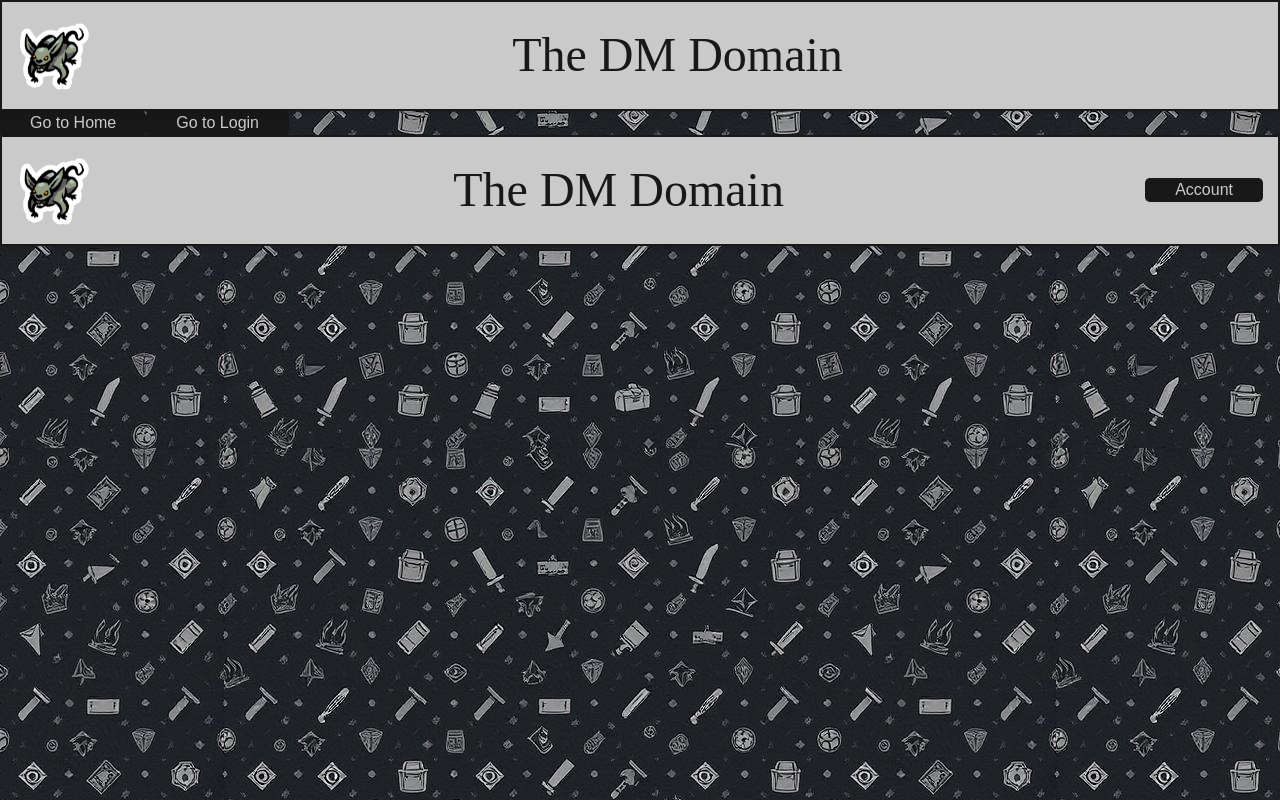
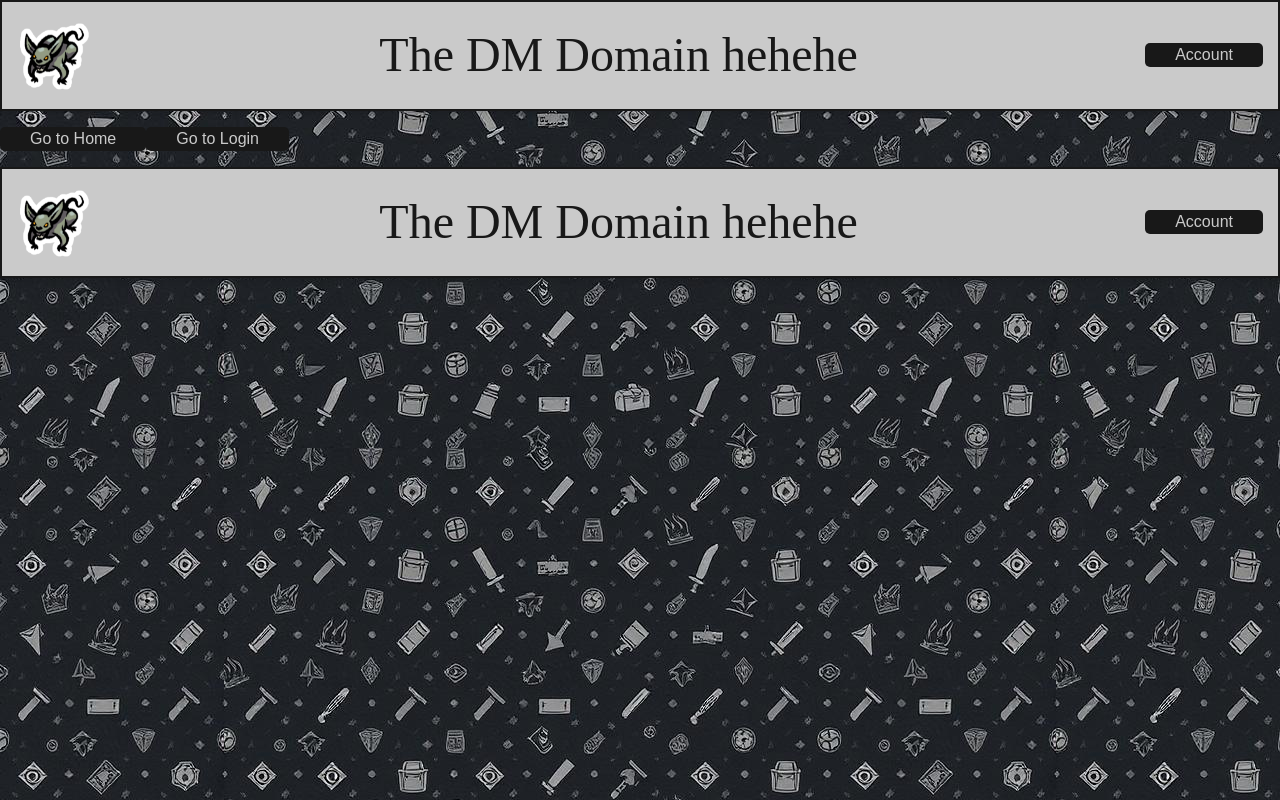
Before and after one commit to D-DWebsiteCapstone/The-Dungeon-Master-Domain, a Vue app in the folder Dnd Campaign Manager/: page /TopBar in a window 1280 px wide. Built offline with nearby package versions, Linux system fonts and the light colour scheme; a web font is replaced by a local one.

Commit message:
Did topbar fix

```diff
--- a/Dnd Campaign Manager/src/App.vue
+++ b/Dnd Campaign Manager/src/App.vue
@@ -6,9 +6,9 @@ import { ref, onMounted } from 'vue'
 
 //import { testlogin } from '../../src/Functions.js'
 
-import { useRouter } from 'vue-router'
-import TopBarLogin from './components/TopBarLogin.vue';
-
+import { useRouter, useRoute } from 'vue-router'
+import TopBarLogin from './components/TopBarLogin.vue'
+import TopBar from './components/TopBar.vue'
 // These imports are no longer directly used because <router-view> handles routing
 // import Home from './components/Home.vue'
 // import Login from './components/Login.vue'
@@ -16,6 +16,7 @@ import TopBarLogin from './components/TopBarLogin.vue';
 // import { testlogin } from '../Backend/src/oldFiles/Functions.js'
 
 const router = useRouter()
+const route = useRoute()
 const users = ref([])
 const current = ref('Login')
 const testResult = ref(null)
@@ -61,10 +62,18 @@ const testPassword = 'VerysecurePa55w.rd'
 </script>
 
 <template>
-  <TopBarLogin />
-<div>
+  <!-- Show login top bar only on the login page -->
+  <TopBarLogin v-if="route.name === 'Login'" />
+
+  <!-- Show normal top bar everywhere else -->
+  <TopBar v-else />
+
+  <!-- Temporary navigation buttons -->
+  <div style="margin: 1rem 0;">
     <button @click="router.push('/Home')">Go to Home</button>
     <button @click="router.push('/Login')">Go to Login</button>
   </div>
+
+  <!-- Main content -->
   <router-view />
 </template>
--- a/Dnd Campaign Manager/src/components/TopBar.vue
+++ b/Dnd Campaign Manager/src/components/TopBar.vue
@@ -2,7 +2,7 @@
 
     <div class="topbar">
         <img alt="Mascot" src="../assets/Rat-Squirrel.png" width = "75" height="75"/>
-        <h1>The DM Domain</h1>
+        <h1>The DM Domain hehehe</h1>
 
         <!-- Profile Picture specific to user -->
         <button class="topbar-button" onclick="window.location.href='/'">Account</button>
```
